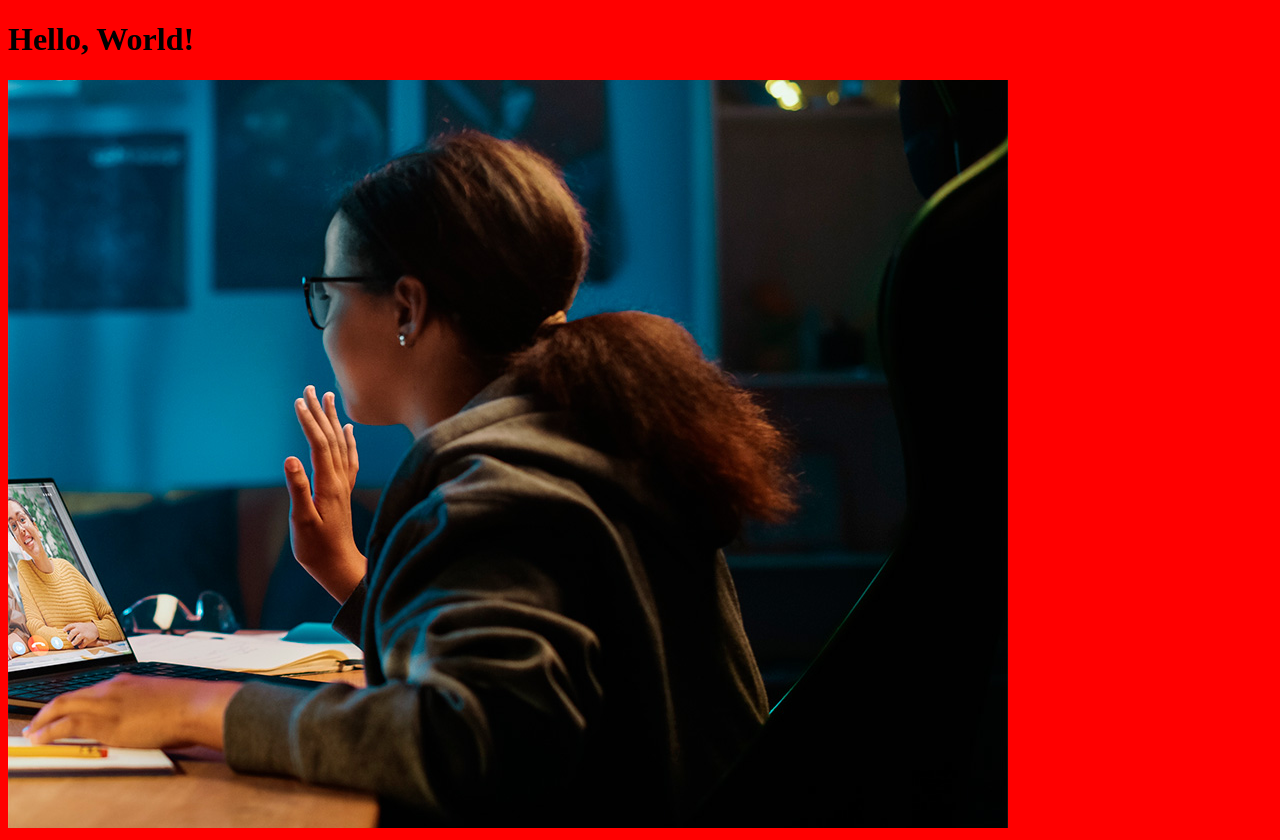
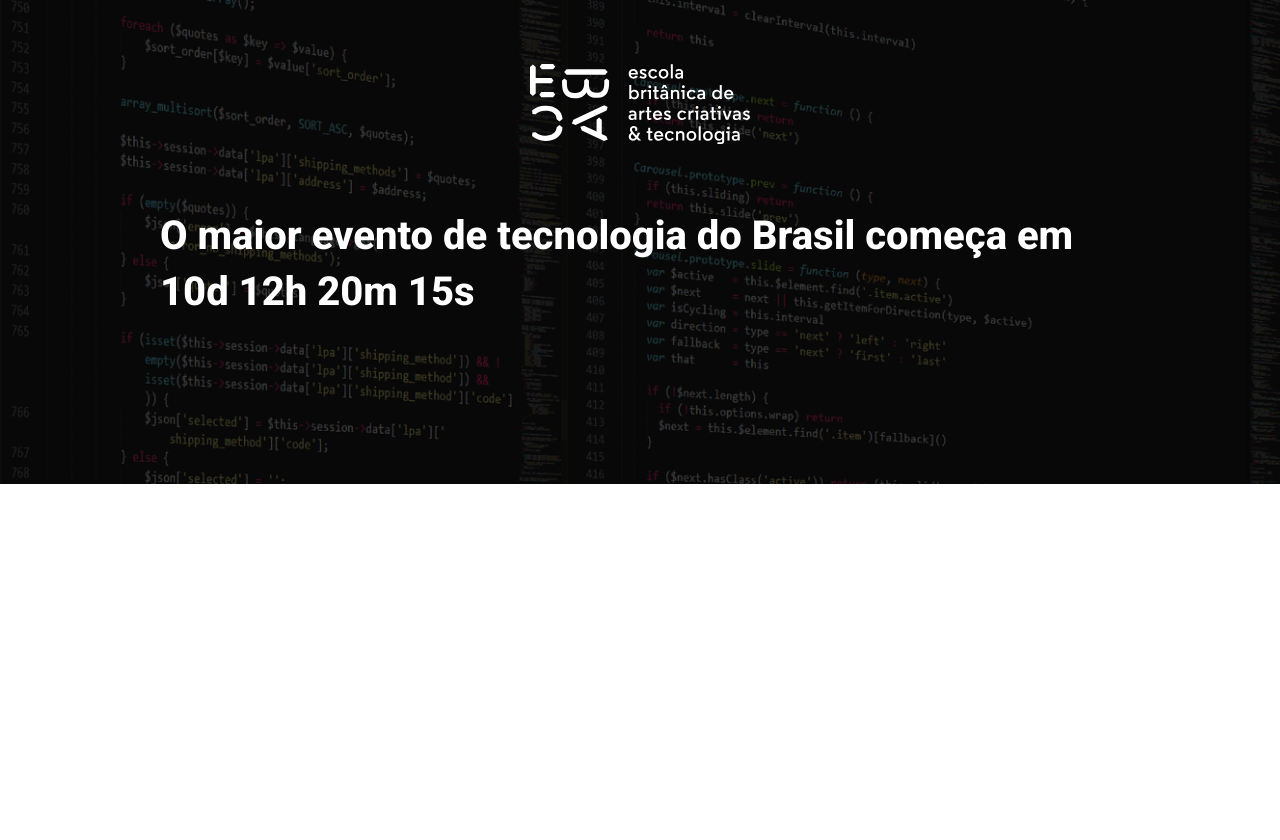
Before and after one commit to Mauroleao/ebac_tech_talks, a website built with Parcel: page src/index.html in a window 1280 px wide. After the commit the page ends 800 px from the top, so only its background shows below. Built offline with nearby package versions, Linux system fonts and the light colour scheme.

Commit message:
criando o hero

```diff
--- a/src/index.html
+++ b/src/index.html
@@ -4,11 +4,21 @@
   <meta charset="UTF-8">
   <meta name="viewport" content="width=device-width, initial-scale=1">
   <title>EBAC Talks</title>
+  <link rel="preconnect" href="https://fonts.googleapis.com">
+<link rel="preconnect" href="https://fonts.gstatic.com" crossorigin>
+<link href="https://fonts.googleapis.com/css2?family=Roboto:ital,wght@0,100..900;1,100..900&display=swap" rel="stylesheet">
   <link rel="stylesheet" href="./styles/main.scss">
 </head>
 <body>
-  <h1>Hello, World!</h1>
-  <img src="./images/backend.png" alt="">
+  <header class="hero">
+    <div class="container">
+      <img class="hero__logo" src="./images/ebac_logo.svg" alt="EBAC">
+      <P class="hero__text">
+        O maior evento de tecnologia do Brasil começa em 10d 12h 20m 15s
+      </P>
+    </div>
+  </header>
 
+  <script src="./scripts/main.js"></script>
 </body>
 </html>
--- /dev/null
+++ b/src/styles/_hero.scss
@@ -0,0 +1,56 @@
+.hero {
+    padding-top: 64px;
+    padding-bottom: 100px;
+    background-image: url(../images/fundo.png);
+    background-repeat: no-repeat;
+    background-size: cover;
+    position: relative;
+    color: #fff;
+
+    .container {
+        position: relative;
+        z-index: 1;
+    }
+
+    &::before {
+        position:absolute;
+        top: 0;
+        left: 0;
+        width: 100%;
+        height: 100%;
+        background-color: #000;
+        content: '';
+        opacity: 0.7;
+    }
+
+    &__text{
+        margin-top: 64px;
+        margin-bottom: 64px;
+        font-size: 40px;
+        line-height: 56px;
+        font-weight: 800;
+    }
+
+    &__logo {
+        margin: 0 auto;
+        height: 80px;
+        display: block;
+
+
+    }
+
+    @media (max-widht:640px) {
+        padding: 40px 0;
+        &__logo {
+            height: 40px;
+        }
+
+        &__text {
+            font-size:22px;
+            line-height: 24px;
+            margin:24px 0;
+        }
+
+    }
+
+}
--- a/src/styles/main.scss
+++ b/src/styles/main.scss
@@ -1,3 +1,25 @@
-body{
-    background-color: red;
+@use "hero";
+
+*{
+    margin: 0;
+    padding: 0;
+    box-sizing: border-box;
+    font-family: Roboto, sans-serif;
+    color: #fff;
 }
+
+.container{
+    max-width: 960px;
+    width: 100%;
+    margin: 0 auto;
+
+
+    @media (max-width: 640px){
+        max-width: 80%;
+    }
+
+    @media (max-width: 1024px){
+        max-width: 90%;
+    }
+
+}
```
